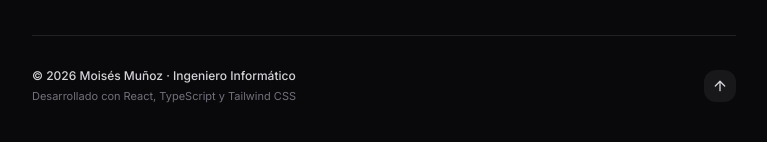
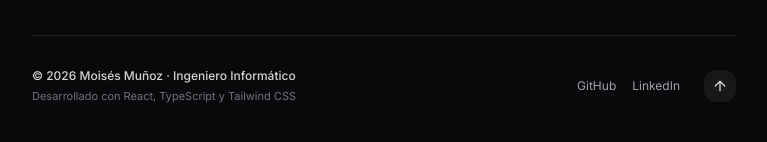
Before and after one commit to DevMoisesM/Portafolio-Web, a React (Vite) app: page / in a window 1280 px wide. Shown: the part 3675-3817 px from the top of the page, without its empty margins (256-1023 px from the left). Built offline with nearby package versions, Linux system fonts and the light colour scheme; the HTML template or start-up script is replaced by a standard one.

Commit message:
fix: corrección de tipado TypeScript para build de producción en Vercel

```diff
--- a/src/components/Contact.tsx
+++ b/src/components/Contact.tsx
@@ -6,7 +6,7 @@ export const Contact: React.FC = () => {
   const { personalInfo } = portfolioData;
   const [copied, setCopied] = useState(false);
 
-  const email = personalInfo.email || personalInfo.socials.email;
+  const email = personalInfo.socials.email;
   const gmailUrl = `https://mail.google.com/mail/?view=cm&fs=1&to=${encodeURIComponent(email)}`;
 
   const handleCopy = () => {
@@ -71,6 +71,7 @@ export const Contact: React.FC = () => {
           )}
 
           {/* Copy Email Button */}
+          {email && (
             <button
               onClick={handleCopy}
               className="inline-flex items-center gap-2 px-3.5 py-2 rounded-xl text-sm font-medium text-zinc-700 dark:text-zinc-200 bg-zinc-100 dark:bg-zinc-900 border border-zinc-200 dark:border-zinc-800 hover:border-rose-500/60 hover:text-rose-600 dark:hover:text-rose-400 active:scale-95 transition-all"
@@ -88,6 +89,7 @@ export const Contact: React.FC = () => {
                 </>
               )}
             </button>
+          )}
 
           {/* Direct Gmail Web Link */}
           {email && (
--- a/src/components/Footer.tsx
+++ b/src/components/Footer.tsx
@@ -1,6 +1,6 @@
 import React from 'react';
 import { portfolioData } from '../data/portfolioData';
-import { ArrowUp, Heart } from 'lucide-react';
+import { ArrowUp } from 'lucide-react';
 
 export const Footer: React.FC = () => {
   const { personalInfo } = portfolioData;
@@ -25,8 +25,29 @@ export const Footer: React.FC = () => {
           </p>
         </div>
 
-        {/* Scroll to top */}
+        {/* Links & Scroll to top */}
         <div className="flex items-center gap-4">
+          {personalInfo.socials.github && (
+            <a
+              href={personalInfo.socials.github}
+              target="_blank"
+              rel="noopener noreferrer"
+              className="hover:text-rose-500 dark:hover:text-rose-400 transition-colors"
+            >
+              GitHub
+            </a>
+          )}
+          {personalInfo.socials.linkedin && (
+            <a
+              href={personalInfo.socials.linkedin}
+              target="_blank"
+              rel="noopener noreferrer"
+              className="hover:text-rose-500 dark:hover:text-rose-400 transition-colors"
+            >
+              LinkedIn
+            </a>
+          )}
+
           <button
             onClick={scrollToTop}
             aria-label="Volver arriba"
--- a/src/components/Hero.tsx
+++ b/src/components/Hero.tsx
@@ -18,7 +18,7 @@ export const Hero: React.FC = () => {
   const { theme, toggleTheme } = useTheme();
   const [copied, setCopied] = useState(false);
 
-  const email = personalInfo.email || personalInfo.socials.email;
+  const email = personalInfo.socials.email;
   const gmailUrl = `https://mail.google.com/mail/?view=cm&fs=1&to=${encodeURIComponent(email)}`;
 
   const handleCopy = () => {
--- a/src/types/portfolio.ts
+++ b/src/types/portfolio.ts
@@ -37,7 +37,7 @@ export interface ProjectItem {
   id: string;
   title: string;
   description: string;
-  image?: string; // Opcional
+  image?: string;
   technologies: string[];
   githubUrl?: string;
   liveUrl?: string;
```
Lines whose indentation alone changed are shown as unchanged.
